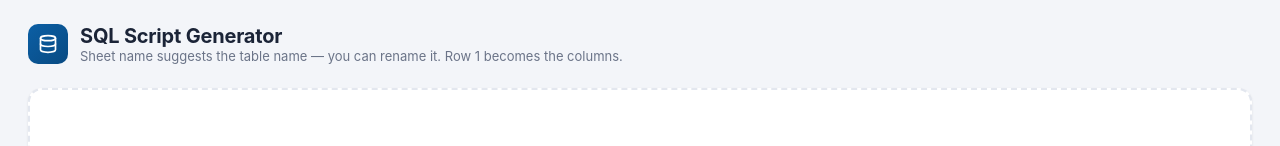
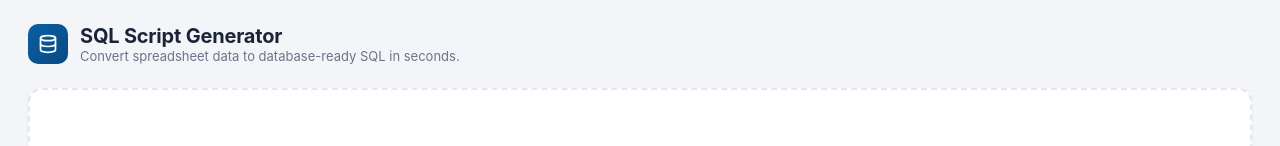
Before and after one commit to siddartha0331-arch/Script_Generator, a React (Vite) app: page / in a window 1280 px wide. Shown: the top 146 px of the page. Built offline with nearby package versions, Linux system fonts and the light colour scheme.

Commit message:
Update description in App.jsx

```diff
--- a/App.jsx
+++ b/App.jsx
@@ -543,7 +543,7 @@ export default function SqlScriptGenerator() {
               SQL Script Generator
             </h1>
             <p style={{ fontSize: 13, color: theme.textSecondary, margin: 0 }}>
-              Sheet name suggests the table name — you can rename it. Row 1 becomes the columns.
+              Convert spreadsheet data to database-ready SQL in seconds.
             </p>
           </div>
         </div>
```
